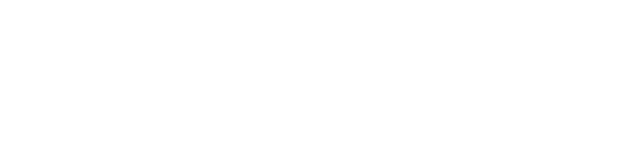
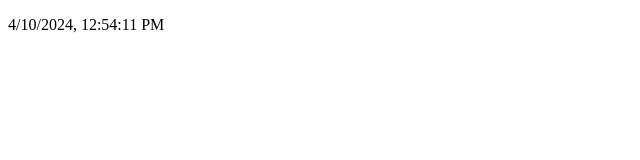
Before and after one commit to acciojob/clock-AyushKumar9934, a website: page main.html in a window 1280 px wide. Shown: the whole page, without its empty margins (0-640 px from the left). Drawn offline with Linux system fonts and the light colour scheme.

Commit message:
created a submission

```diff
--- a/main.html
+++ b/main.html
@@ -9,7 +9,7 @@
 <body>
 	<!-- the entire body must be written by student -->
 
-	<p id="time"></p>
+	<p id="timer"></p>
 
 
 	<script type="text/javascript" src="./script.js">
--- a/script.js
+++ b/script.js
@@ -1 +1,12 @@
 //your JS code here. If required.
+let ptag=document.getElementById("timer");
+
+let current=new Date();
+function fn(){
+	ptag.innerHTML=current.toLocaleString();
+}
+
+
+
+
+setInterval(fn(),1000);
```
